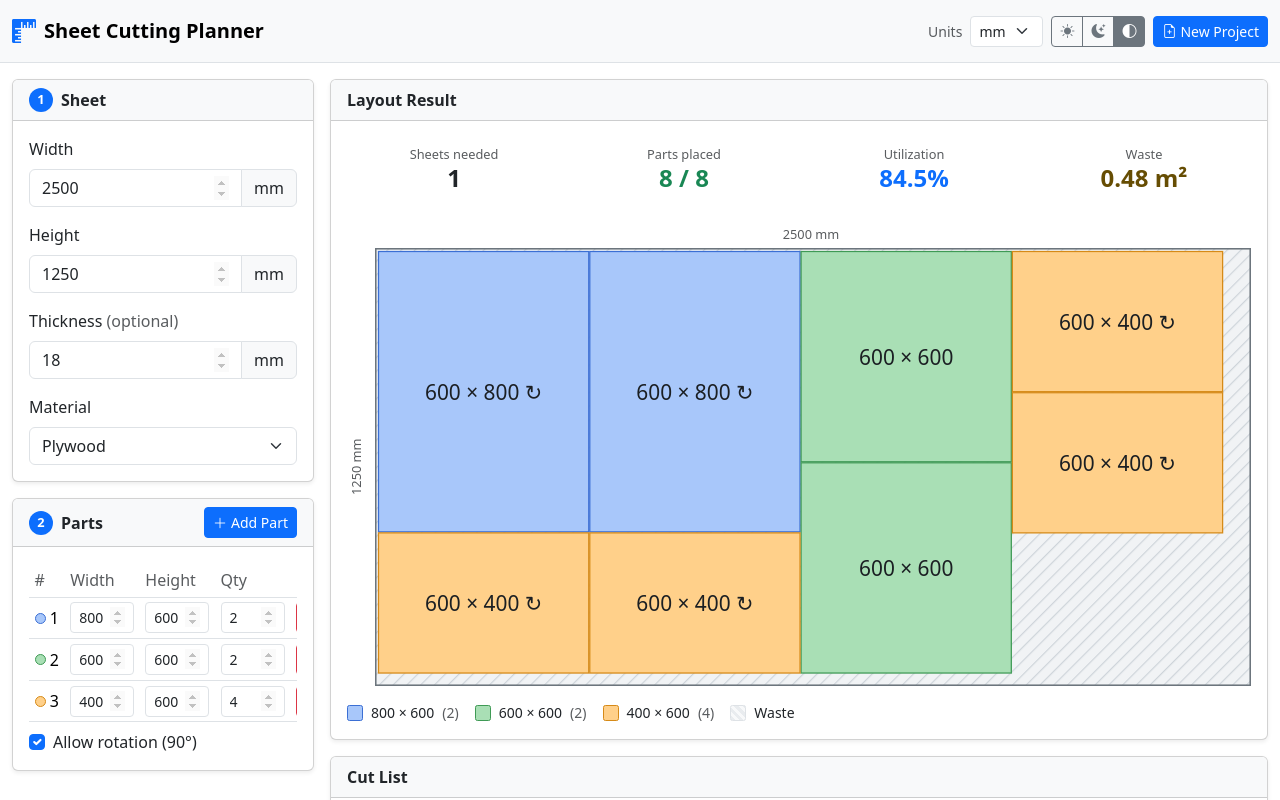
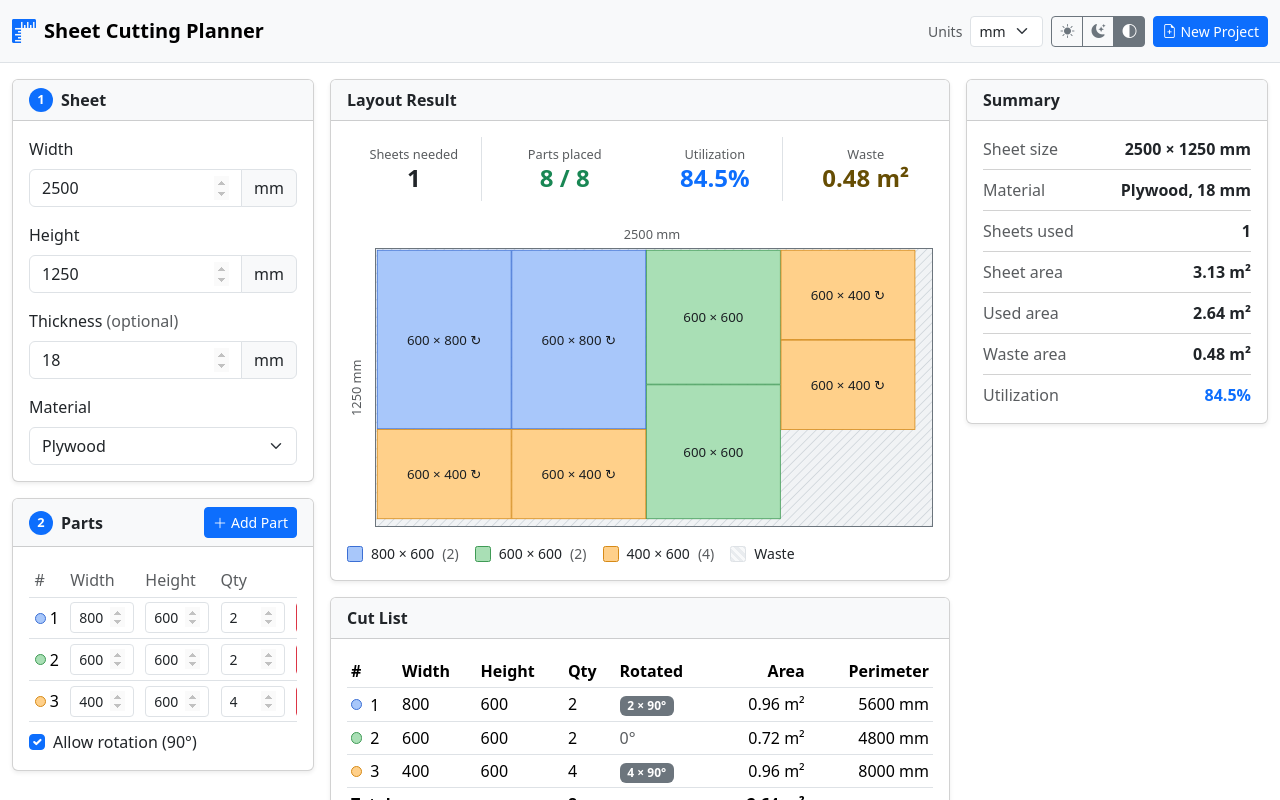
Before and after one commit to ForsakenAnton/sheet-cutting, a React (Vite) app: page / in a window 1280 px wide. Shown: the top 800 px of the page. Built offline with nearby package versions, Linux system fonts and the light colour scheme.

Commit message:
feat: project summary sidebar

```diff
--- a/src/App.tsx
+++ b/src/App.tsx
@@ -5,6 +5,7 @@ import { SheetPanel } from './components/SheetPanel';
 import { PartsPanel } from './components/PartsPanel';
 import { LayoutView } from './components/LayoutView';
 import { CutList } from './components/CutList';
+import { SummaryPanel } from './components/SummaryPanel';
 import { usePersistentState } from './hooks/usePersistentState';
 import { useTheme } from './hooks/useTheme';
 import { computeLayout } from './lib/layout';
@@ -59,9 +60,13 @@ export default function App() {
             />
           </div>
 
-          <div className="col-12 col-xl-9 vstack gap-3">
+          <div className="col-12 col-xl-6 vstack gap-3">
             <LayoutView project={project} result={result} dark={theme.resolved === 'dark'} />
             <CutList project={project} result={result} />
+          </div>
+
+          <div className="col-12 col-xl-3 vstack gap-3">
+            <SummaryPanel project={project} result={result} />
           </div>
         </div>
       </main>
--- /dev/null
+++ b/src/components/SummaryPanel.tsx
@@ -0,0 +1,48 @@
+import type { LayoutResult, Project } from '../types';
+import { formatArea, formatLength, formatPercent } from '../lib/format';
+
+interface Props {
+  project: Project;
+  result: LayoutResult;
+}
+
+interface RowProps {
+  label: string;
+  value: string;
+  tone?: string;
+}
+
+function Row({ label, value, tone }: RowProps) {
+  return (
+    <div className="d-flex justify-content-between gap-3 summary-row">
+      <span className="text-body-secondary">{label}</span>
+      <span className={`fw-semibold text-end ${tone ?? ''}`}>{value}</span>
+    </div>
+  );
+}
+
+export function SummaryPanel({ project, result }: Props) {
+  const { sheet, unit } = project;
+  const sheets = result.sheets.length;
+
+  return (
+    <div className="card shadow-sm">
+      <div className="card-header bg-body-tertiary fw-semibold">Summary</div>
+      <div className="card-body vstack gap-2">
+        <Row
+          label="Sheet size"
+          value={`${formatLength(sheet.width, unit)} × ${formatLength(sheet.height, unit)} ${unit}`}
+        />
+        <Row
+          label="Material"
+          value={`${sheet.material}${sheet.thickness > 0 ? `, ${formatLength(sheet.thickness, unit)} ${unit}` : ''}`}
+        />
+        <Row label="Sheets used" value={String(sheets)} />
+        <Row label="Sheet area" value={formatArea(result.sheetArea, unit)} />
+        <Row label="Used area" value={formatArea(result.usedArea, unit)} />
+        <Row label="Waste area" value={formatArea(result.wasteArea, unit)} />
+        <Row label="Utilization" value={formatPercent(result.utilization)} tone="text-primary" />
+      </div>
+    </div>
+  );
+}
--- a/src/index.css
+++ b/src/index.css
@@ -69,6 +69,11 @@ body {
   flex: 0 0 auto;
 }
 
+.summary-row + .summary-row {
+  border-top: 1px solid var(--bs-border-color-translucent);
+  padding-top: 0.5rem;
+}
+
 .empty-state {
   border: 1px dashed var(--bs-border-color);
   border-radius: var(--bs-border-radius);
```
